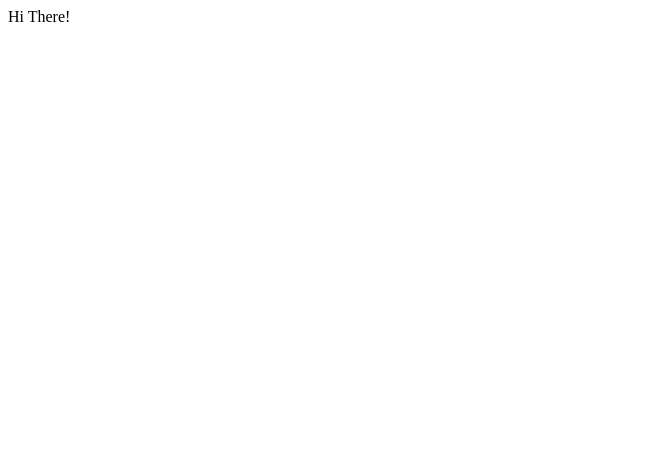
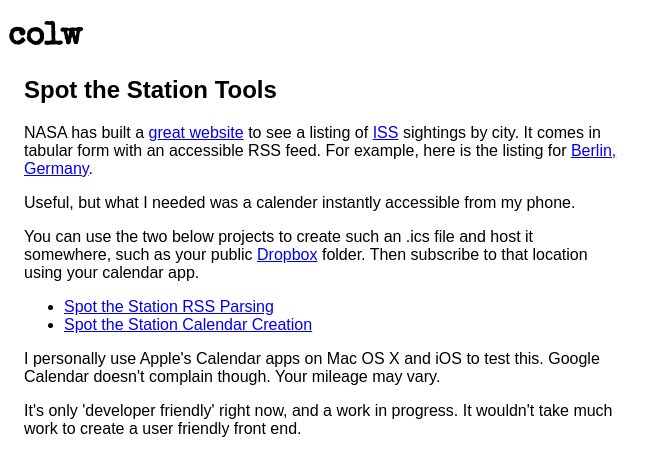
Before and after one commit to colw/colw.github.io, a plain HTML site: page index.html in a window 1280 px wide. Shown: the whole page, without its empty margins (0-670 px from the left). Drawn offline with nearby package versions, Linux system fonts and the light colour scheme.

Commit message:
Updated page with SpotTheStation info

```diff
--- a/index.html
+++ b/index.html
@@ -1 +1,35 @@
-Hi There!
+<!DOCTYPE html>
+
+<head>
+  <meta http-equiv="Content-type" content="text/html; charset=utf-8">
+  <title>colw</title>
+  <link href='http://fonts.googleapis.com/css?family=Special+Elite' rel='stylesheet' type='text/css'>
+  <style type="text/css" media="screen">
+  body {font-family: sans-serif; font-weight: 400;}
+  h1 {font-family: 'Special Elite';}
+  #thing {max-width: 600px; padding-left: 1em;}
+  </style>
+</head>
+
+<body id="main">
+  <h1>colw</h1>
+  <div id="thing">
+    <h2>Spot the Station Tools</h2>
+      <p>NASA has built a <a href="http://spotthestation.nasa.gov">great website</a>
+        to see a listing of <a href="http://en.wikipedia.org/wiki/International_Space_Station">ISS</a> sightings by city.
+        It comes in tabular form with an accessible RSS feed.
+        For example, here is the listing for
+          <a href="http://spotthestation.nasa.gov/sightings/view.cfm?country=Germany&region=None&city=Berlin">Berlin, Germany</a>.</p>
+      <p>Useful, but what I needed was a calender instantly accessible from my phone.</p>
+      <p>You can use the two below projects to create such an .ics file
+        and host it somewhere, such as your public <a href="http://www.dropbox.com">Dropbox</a> folder.
+        Then subscribe to that location using your calendar app.</p>
+      <ul>
+        <li><a href="https://github.com/colw/spotthestation-rss-reader">Spot the Station RSS Parsing</a></li>
+        <li><a href="https://github.com/colw/spotthestation-ics-creator">Spot the Station Calendar Creation</a></li>
+      </ul>
+      <p> I personally use Apple's Calendar apps on Mac OS X and iOS to test this.
+        Google Calendar doesn't complain though. Your mileage may vary.</p>
+      <p> It's only 'developer friendly' right now, and a work in progress. It wouldn't take much work to create a user friendly front end.</p>
+  </div>
+</body>
```
